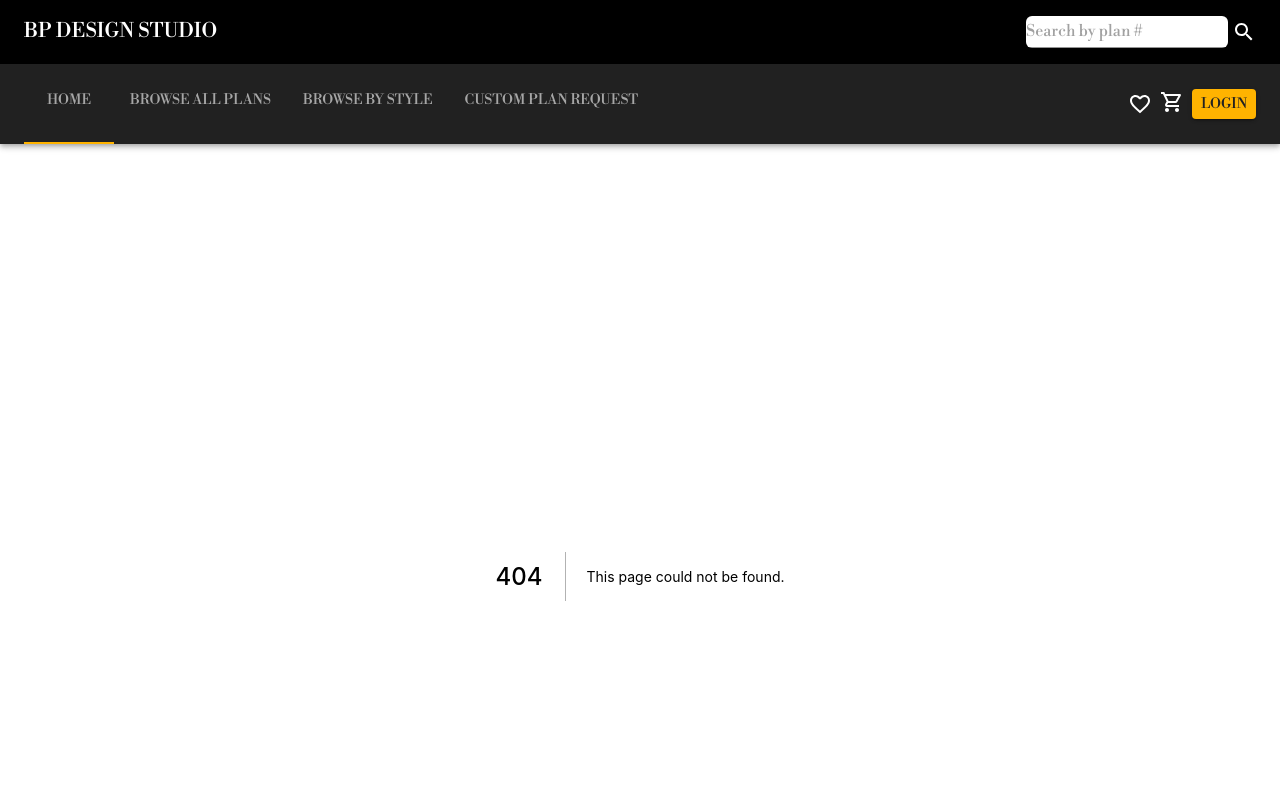
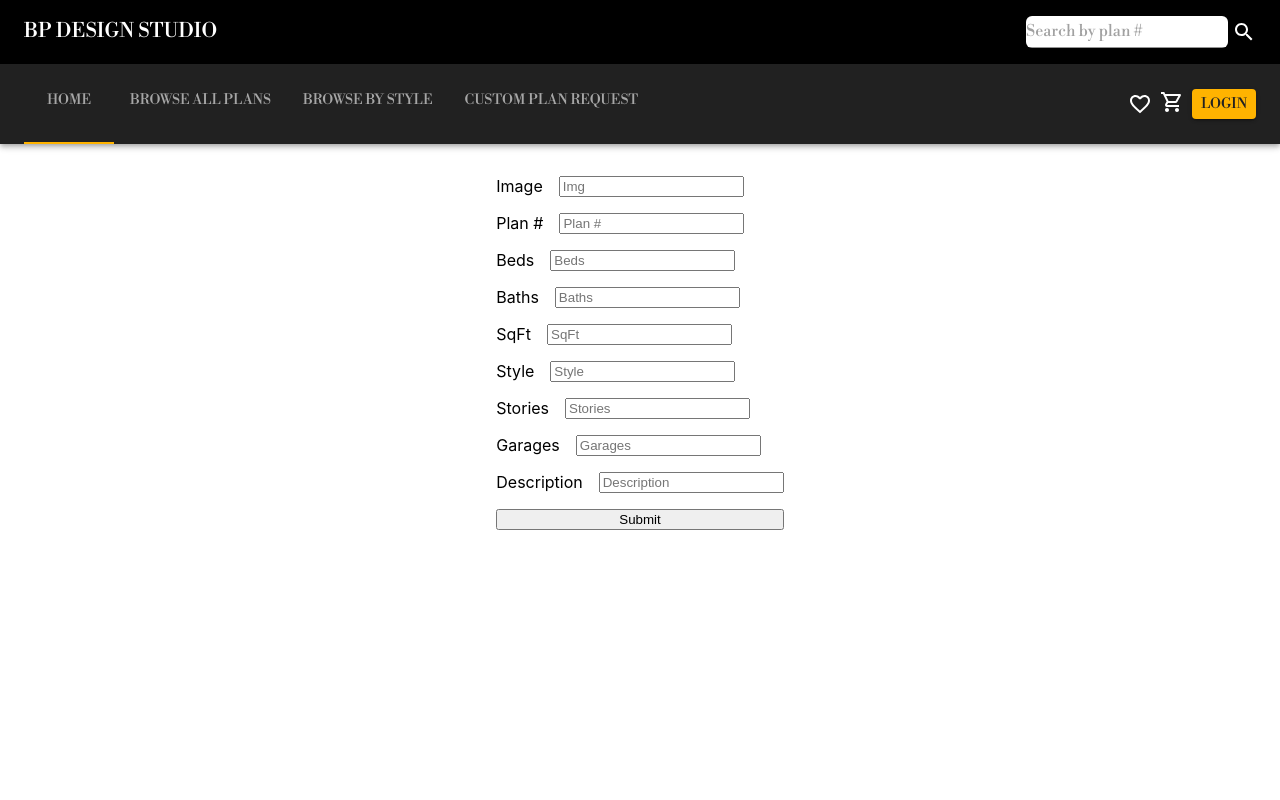
Before and after one commit to melxincognito/bp-design-next, a Next.js app in the folder client/: page /admindashboard in a window 1280 px wide. Before the commit this address had no page. Shown: the top 800 px of the page. Built offline with nearby package versions, Linux system fonts and the light colour scheme.

Commit message:
added admin dashboard to add blueprint data

```diff
--- /dev/null
+++ b/client/pages/admindashboard.js
@@ -0,0 +1,121 @@
+import React, { useState, useEffect } from "react";
+import Axios from "axios";
+
+export default function admindashboard() {
+  const [image, setImage] = useState("");
+  const [planNumber, setPlanNumber] = useState("");
+  const [beds, setBeds] = useState("");
+  const [baths, setBaths] = useState("");
+  const [sqft, setSqft] = useState("");
+  const [style, setStyle] = useState("");
+  const [garages, setGarages] = useState("");
+  const [stories, setStories] = useState("");
+  const [description, setDescription] = useState("");
+
+  const handleSubmit = (e) => {
+    e.preventDefault();
+
+    Axios.post("http://localhost:3002/api/insert", {
+      image: image,
+      planNumber: planNumber,
+      beds: beds,
+      baths: baths,
+      sqft: sqft,
+      style: style,
+      garages: garages,
+      stories: stories,
+      description: description,
+    }).then(() => {
+      alert("inserted into database");
+    });
+  };
+
+  return (
+    <div style={{ display: "grid", gap: "1rem" }}>
+      <div style={{ display: "flex", gap: "1rem" }}>
+        <label> Image</label>
+        <input
+          type="text"
+          name="image"
+          placeholder="Img"
+          onChange={(e) => setImage(e.target.value)}
+        />
+      </div>
+      <div style={{ display: "flex", gap: "1rem" }}>
+        <label> Plan #</label>
+        <input
+          type="text"
+          name="plan_number"
+          placeholder="Plan #"
+          onChange={(e) => setPlanNumber(e.target.value)}
+        />
+      </div>
+      <div style={{ display: "flex", gap: "1rem" }}>
+        <label> Beds</label>
+        <input
+          type="text"
+          name="beds"
+          placeholder="Beds"
+          onChange={(e) => setBeds(e.target.value)}
+        />
+      </div>
+      <div style={{ display: "flex", gap: "1rem" }}>
+        <label> Baths</label>
+        <input
+          type="text"
+          name="baths"
+          placeholder="Baths"
+          onChange={(e) => setBaths(e.target.value)}
+        />
+      </div>
+      <div style={{ display: "flex", gap: "1rem" }}>
+        <label> SqFt</label>
+        <input
+          type="text"
+          name="sq_ft"
+          placeholder="SqFt"
+          onChange={(e) => setSqft(e.target.value)}
+        />
+      </div>
+      <div style={{ display: "flex", gap: "1rem" }}>
+        <label> Style</label>
+        <input
+          type="text"
+          name="style"
+          placeholder="Style"
+          onChange={(e) => setStyle(e.target.value)}
+        />
+      </div>
+      <div style={{ display: "flex", gap: "1rem" }}>
+        <label> Stories</label>
+        <input
+          type="text"
+          name="stories"
+          placeholder="Stories"
+          onChange={(e) => setStories(e.target.value)}
+        />
+      </div>
+      <div style={{ display: "flex", gap: "1rem" }}>
+        <label> Garages</label>
+
+        <input
+          type="text"
+          name="garages"
+          placeholder="Garages"
+          onChange={(e) => setGarages(e.target.value)}
+        />
+      </div>
+      <div style={{ display: "flex", gap: "1rem" }}>
+        <label> Description</label>
+        <input
+          type="text"
+          name="description"
+          placeholder="Description"
+          onChange={(e) => setDescription(e.target.value)}
+        />
+      </div>
+
+      <button onClick={handleSubmit}> Submit</button>
+    </div>
+  );
+}
```
